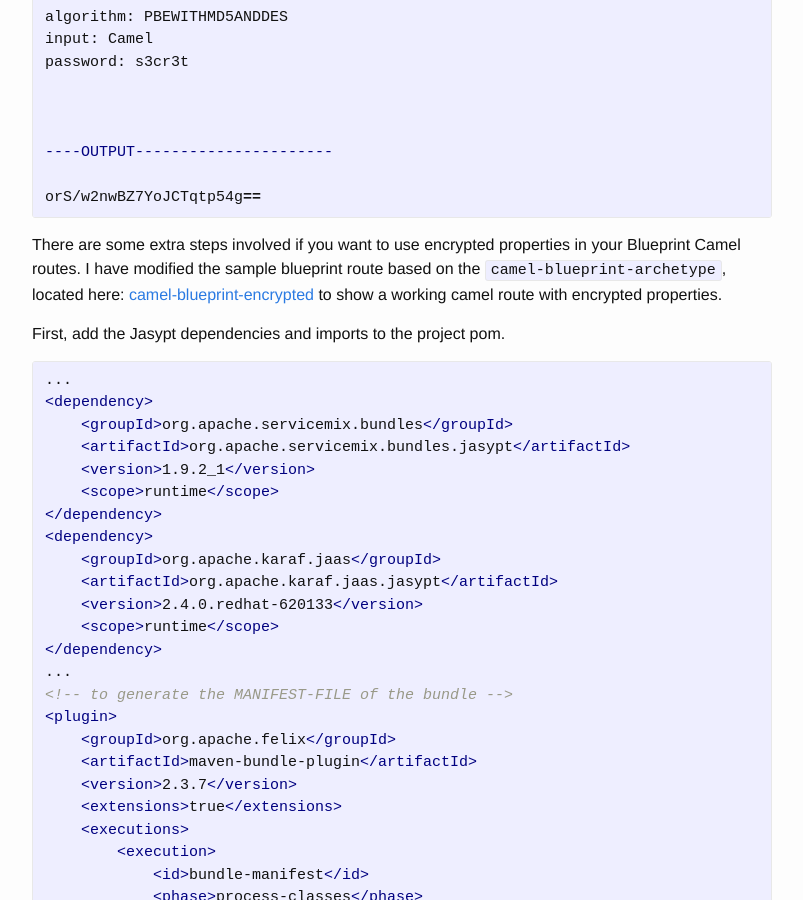
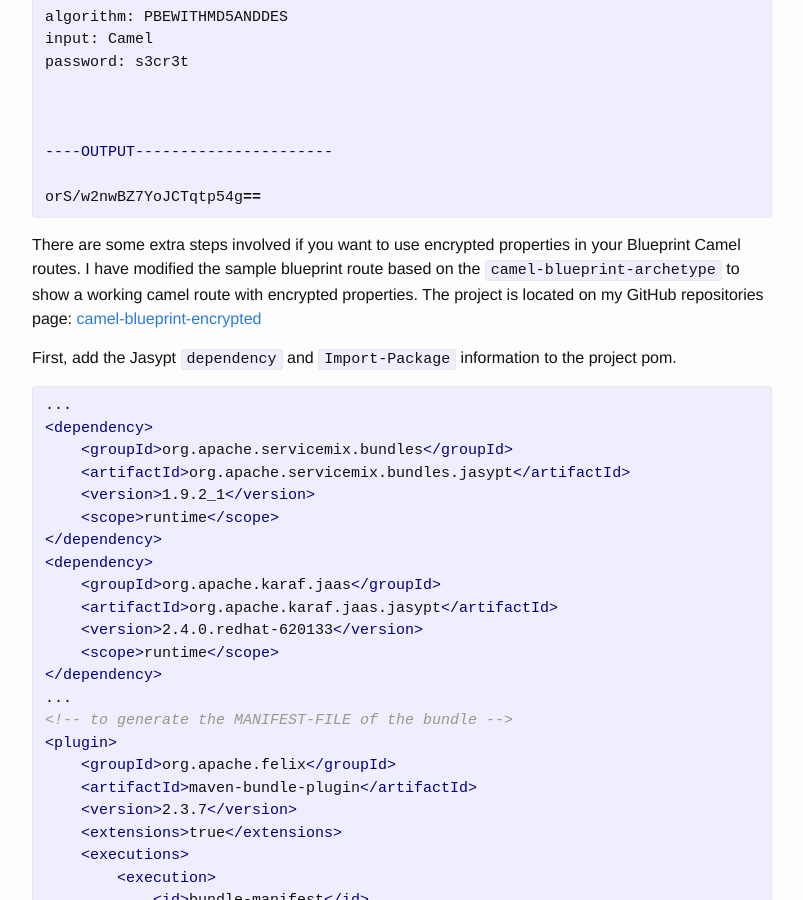
Before and after one commit to smparekh/smparekh.github.io, a Jekyll site: the page built from _posts/2015-12-20-encrypted-property-placeholders.markdown, in a window 1280 px wide and 900 px high, scrolled down 2042 px. Shown: the whole window, without its empty margins (238-1041 px from the left). Built offline with Jekyll 4.4.1, drawn with Linux system fonts in a browser that asks for light colours.

Commit message:
Updated wording

```diff
--- a/_posts/2015-12-20-encrypted-property-placeholders.markdown
+++ b/_posts/2015-12-20-encrypted-property-placeholders.markdown
@@ -53,9 +53,9 @@ orS/w2nwBZ7YoJCTqtp54g==
 
 {% endhighlight %}
 
-There are some extra steps involved if you want to use encrypted properties in your Blueprint Camel routes. I have modified the sample blueprint route based on the `camel-blueprint-archetype`, located here: [camel-blueprint-encrypted][3] to show a working camel route with encrypted properties.
+There are some extra steps involved if you want to use encrypted properties in your Blueprint Camel routes. I have modified the sample blueprint route based on the `camel-blueprint-archetype` to show a working camel route with encrypted properties. The project is located on my GitHub repositories page: [camel-blueprint-encrypted][3]
 
-First, add the Jasypt dependencies and imports to the project pom.
+First, add the Jasypt `dependency` and `Import-Package` information to the project pom.
 {% highlight xml %}
 ...
 <dependency>
```
